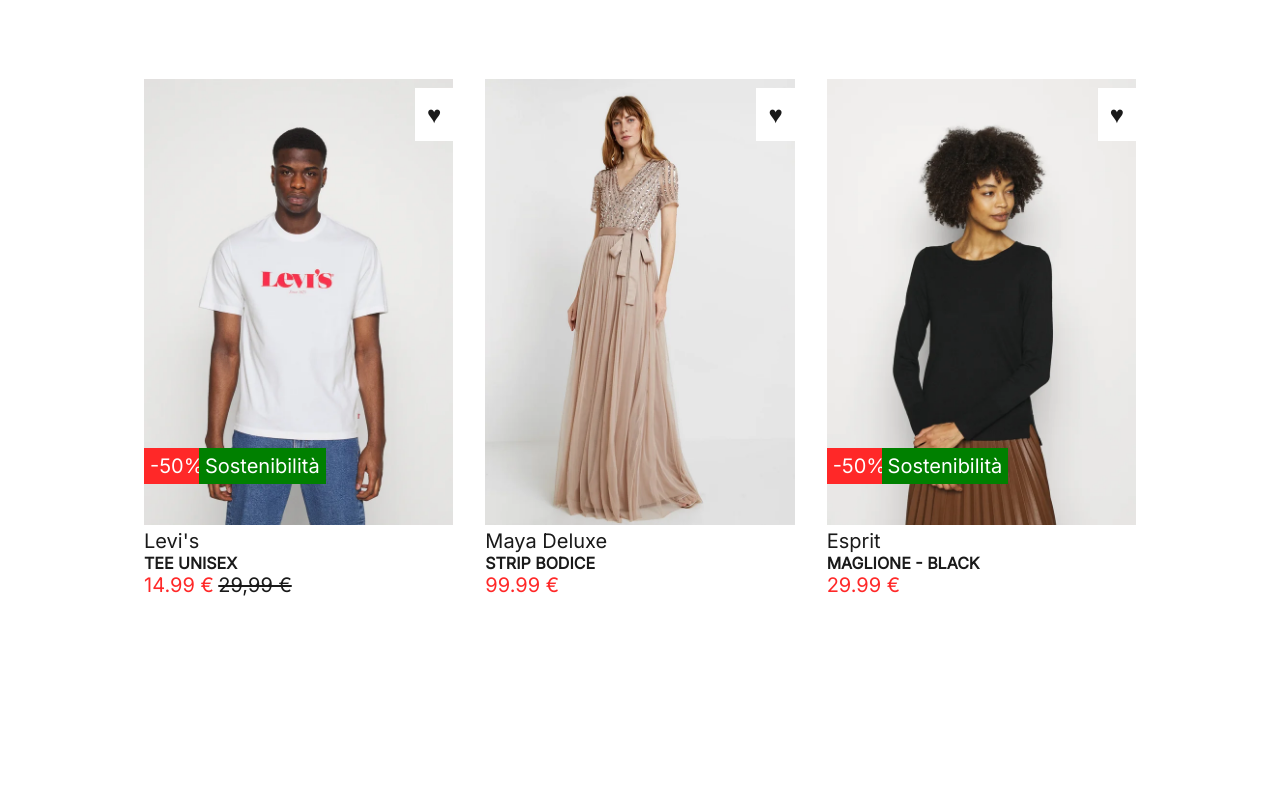
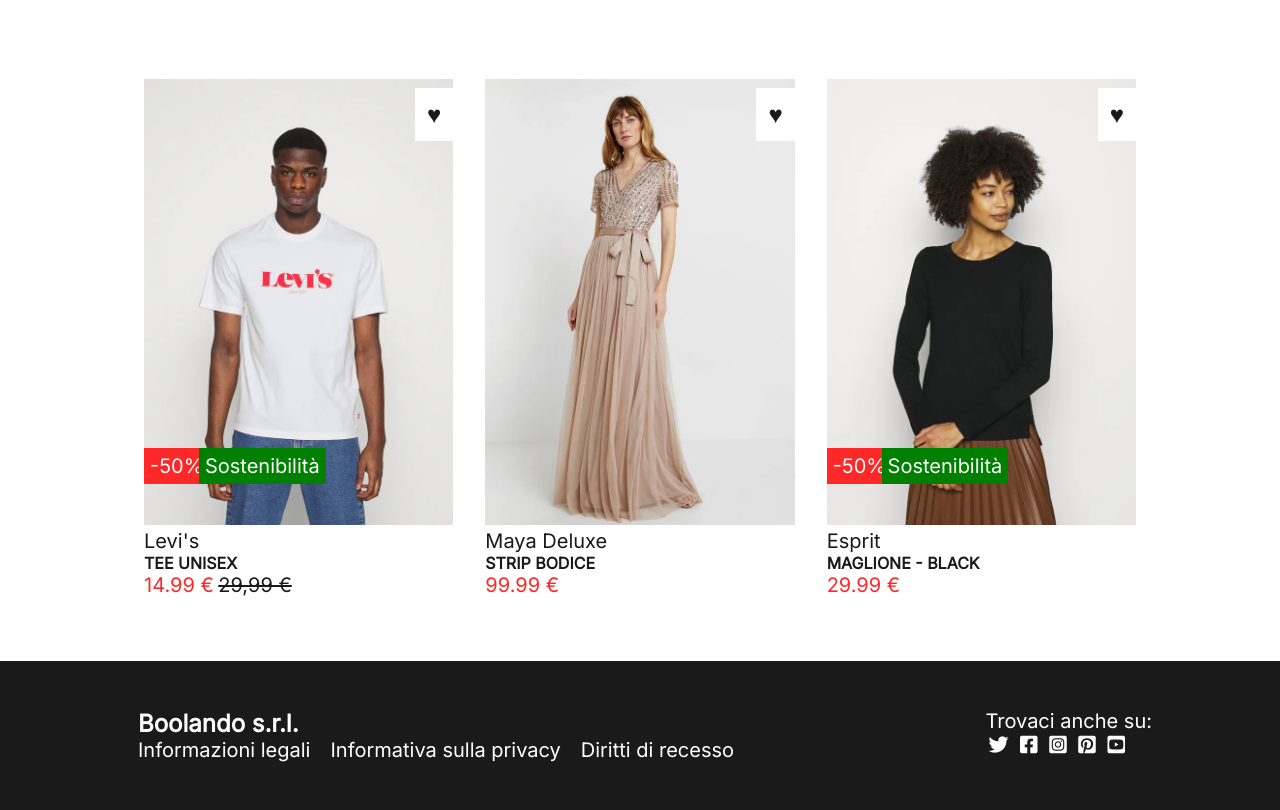
Before and after one commit to PasqualeAragosa/html-css-boolando, a plain HTML site: page index.html in a window 1280 px wide. Shown: the part 725-1535 px from the top of the page. Before the commit the page ends 1386 px from the top, so only its background shows below. Drawn offline with Linux system fonts and the light colour scheme.

Commit message:
Add footer

```diff
--- a/assets/css/style.css
+++ b/assets/css/style.css
@@ -141,4 +141,32 @@
 /* #region Main */
 /* #endregion Main */
 
+/* #region Footer */
+#site_footer {
+    background-color: var(--bl-dark);
+    color: var(--bl-bg);
+    font-size: 1.25rem;
+}
+
+#site_footer .container {
+    padding: 3rem 0;
+}
+
+#site_footer .row {
+    justify-content: space-between;
+}
+
+.company strong {
+    font-size: 1.5rem;
+}
+
+.company span{
+    padding: 0 10px;
+}
+
+#site_footer i {
+    color: var(--bl-bg);
+    padding: 0 3px;
+}
+/* #endregion Footer */
 /* #endregion Body */
--- a/index.html
+++ b/index.html
@@ -144,7 +144,33 @@
     </main>
     <!-- /#site_main -->
 
-    <footer id="site_footer"></footer>
+    <footer id="site_footer">
+        <div class="container">
+            <div class="row">
+                <div class="company">
+                    <span><strong>Boolando s.r.l.</strong></span>
+                    <div class="row">
+                        <span>Informazioni legali</span>
+                        <span>Informativa sulla privacy</span>
+                        <span>Diritti di recesso</span>
+                    </div>
+                    <!-- /.row -->
+                </div>
+                <!-- /.company -->
+                <div class="social">
+                    <span>Trovaci anche su:</span><br>
+                    <i class="fa-brands fa-twitter"></i>
+                    <i class="fa-brands fa-square-facebook"></i>
+                    <i class="fa-brands fa-square-instagram"></i>
+                    <i class="fa-brands fa-square-pinterest"></i>
+                    <i class="fa-brands fa-square-youtube"></i>
+                </div>
+                <!-- /.social -->
+            </div>
+            <!-- /.row -->
+        </div>
+        <!-- /.container -->
+    </footer>
     <!-- /#site_footer -->
 </body>
 </html>
```
